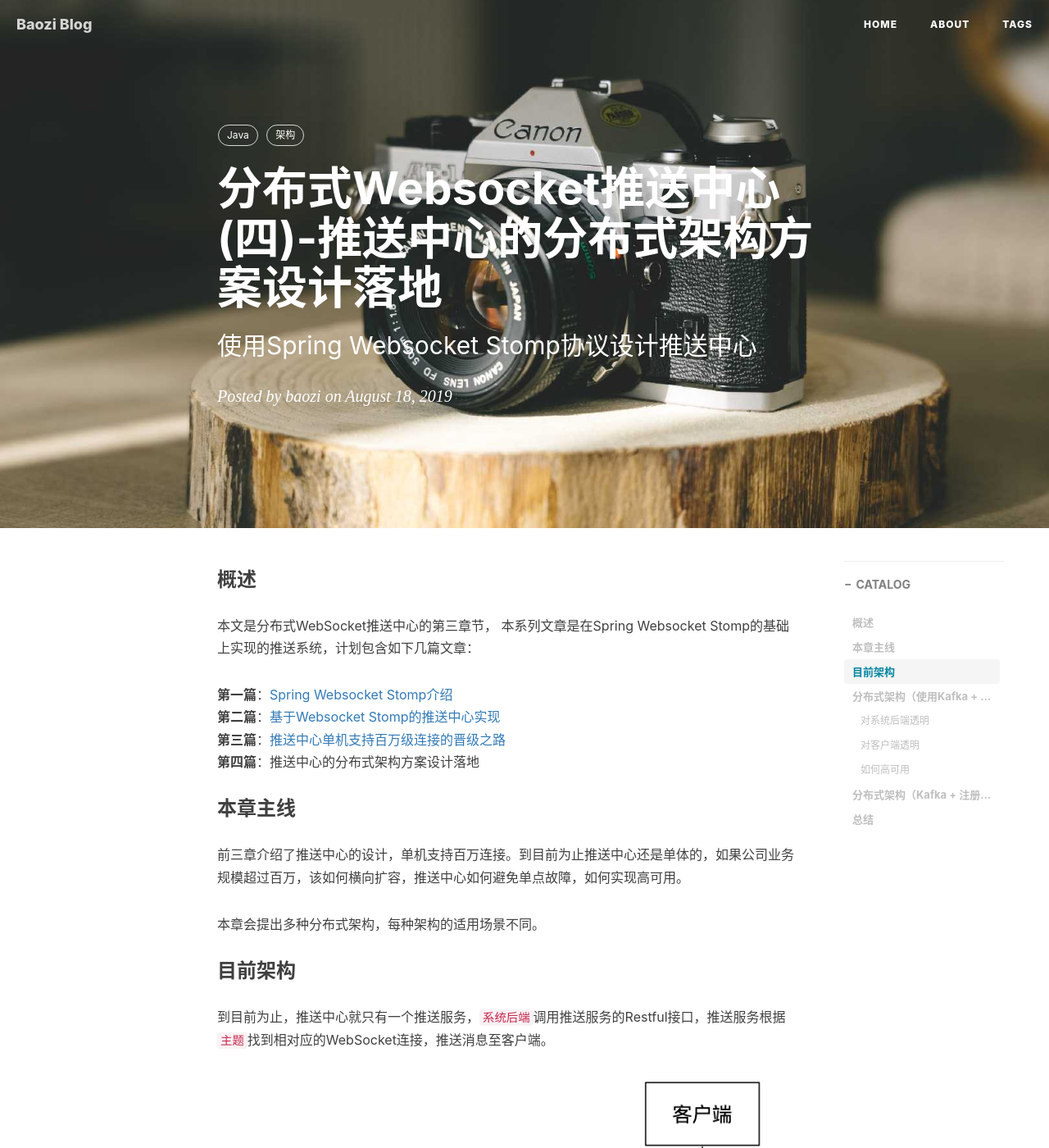
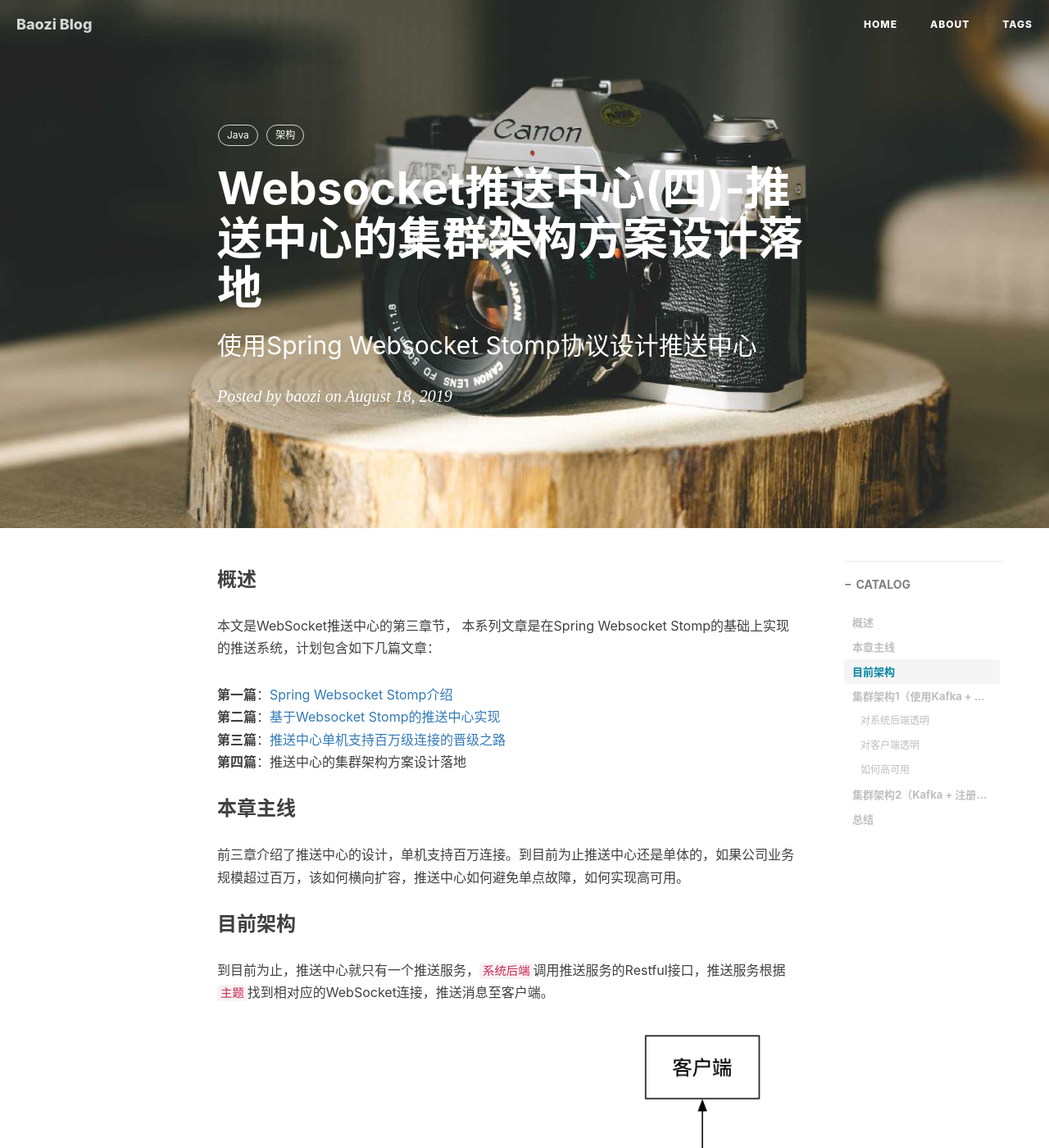
Before and after one commit to shibd/shibd.github.io, a Jekyll site: the page built from _posts/2019-08-18-Message-Center-4.md, in a window 1280 px wide and 1400 px high. Shown: the whole window at 82% size. Built offline with Jekyll 4.4.1, drawn with Linux system fonts in a browser that asks for light colours; nearby versions of some CDN libraries; comment, search, counter and statistics services are not loaded; some of the changed text lies outside the part shown.

Commit message:
feat: 去掉分布式关键字

````diff
--- a/_posts/2019-08-18-Message-Center-4.md
+++ b/_posts/2019-08-18-Message-Center-4.md
@@ -1,6 +1,6 @@
 ---
 layout:     post
-title:      分布式Websocket推送中心(四)-推送中心的分布式架构方案设计落地
+title:      Websocket推送中心(四)-推送中心的集群架构方案设计落地
 subtitle:   使用Spring Websocket Stomp协议设计推送中心
 date:       2019-08-18
 author:     baozi
@@ -12,30 +12,28 @@ tags:
 ---
 
 ### 概述
-本文是分布式WebSocket推送中心的第三章节， 本系列文章是在Spring Websocket Stomp的基础上实现的推送系统，计划包含如下几篇文章：
+本文是WebSocket推送中心的第三章节， 本系列文章是在Spring Websocket Stomp的基础上实现的推送系统，计划包含如下几篇文章：
 
 **第一篇**：[Spring Websocket Stomp介绍](https://shibd.github.io/2019/08/15/Message-Center-1/)<br>
 **第二篇**：[基于Websocket Stomp的推送中心实现](https://shibd.github.io/2019/08/16/Message-Center-2/)<br>
 **第三篇**：[推送中心单机支持百万级连接的晋级之路](https://shibd.github.io/2019/08/17/Message-Center-3/)<br>
-**第四篇**：推送中心的分布式架构方案设计落地<br>
+**第四篇**：推送中心的集群架构方案设计落地<br>
 
 ### 本章主线
 前三章介绍了推送中心的设计，单机支持百万连接。到目前为止推送中心还是单体的，如果公司业务规模超过百万，该如何横向扩容，推送中心如何避免单点故障，如何实现高可用。
-
-本章会提出多种分布式架构，每种架构的适用场景不同。
 
 ### 目前架构
 到目前为止，推送中心就只有一个推送服务，`系统后端`调用推送服务的Restful接口，推送服务根据`主题`找到相对应的WebSocket连接，推送消息至客户端。
 
 ![](/img/2019-08-15(Message-Center)/architecture4-1.jpg)
 
-要做分布式架构，我们先尝试很暴力的加一个服务进来，看看会是什么情况。
+要做集群，我们先尝试很暴力的加一个服务进来，看看会是什么情况。
 
 ![](/img/2019-08-15(Message-Center)/architecture4-2.jpg)
 
 增加一个推送服务，`系统后端`和`客户端`要使用就要配置新的推送服务的地址。这种架构下，`系统后端`要发送广播消息就要分别调用俩个推送服务。而且如果推送服务更换地址，增加或减少实例个数，对`系统后端`和`客户端`都不是透明的。
 
-### 分布式架构（使用Kafka + WebSocket代理）
+### 集群架构1（使用Kafka + WebSocket代理）
 目前阶段采用的架构方式
 #### 对系统后端透明
 上述增加一个推送服务后，`系统后端`要调用俩个推送服务才能达到给各个客户端广播的效果，本质上是因为推送服务并不是无状态的，各个推送服务和不同的客户端建立的长连接，这个`连接`是做不了无状态的。
@@ -100,7 +98,7 @@ function reconnect() {
 }
 ```
 
-### 分布式架构（Kafka + 注册中心）
+### 集群架构2（Kafka + 注册中心）
 
 上述架构由于使用nginx代理WebSocket会遇到65535端口限制，虽然目前公司体量不大，采用了这种方式。但后续免不了改造，下面简单说一下后续的改造思路。
 
````
Also changed, not shown: _posts/2019-08-15-Message-Center-1.md (+4 -4 lines), _posts/2019-08-16-Message-Center-2.md (+3 -3 lines), _posts/2019-08-17-Message-Center-3.md (+3 -3 lines), _posts/随便记录.md (renamed from _posts/推送目录.md, +12 -0 lines).
